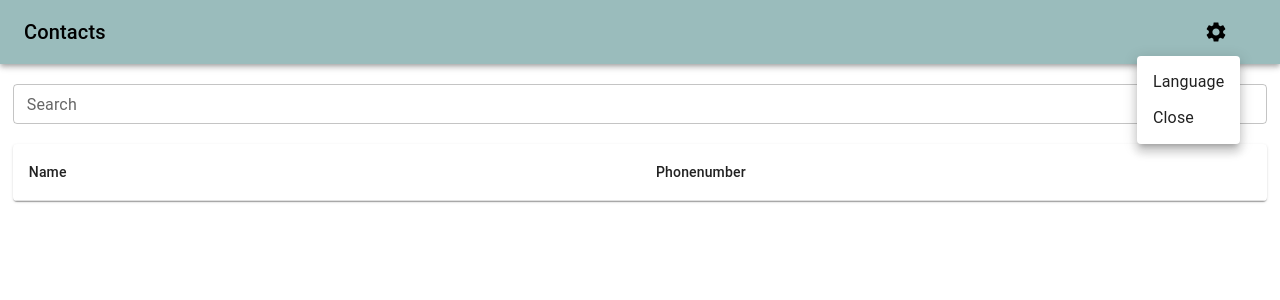
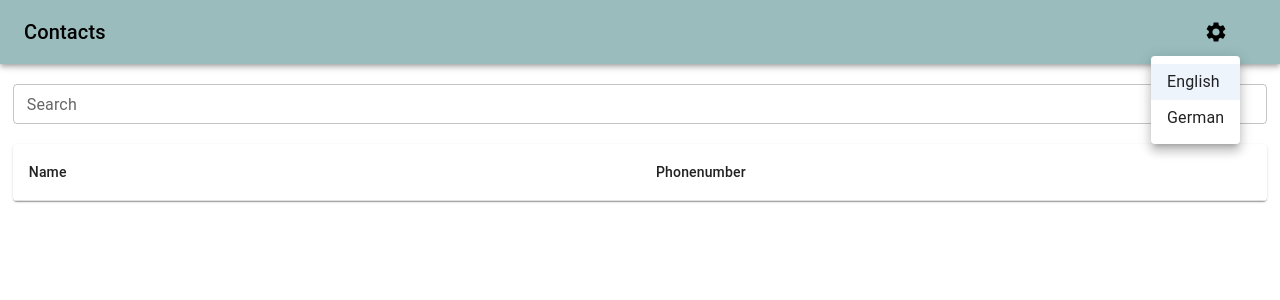
Before and after one commit to KevvKo/phonebook-app, a React (Create React App) app in the folder client/: page / in a window 1280 px wide. Both pictures are taken after a click on the button "menu". Shown: the top 300 px of the page. Built offline with nearby package versions, Linux system fonts and the light colour scheme.

Commit message:
implement translation changing by settings menu

```diff
--- a/client/package.json
+++ b/client/package.json
@@ -14,6 +14,9 @@
     "@testing-library/user-event": "^12.1.10",
     "graphql": "^15.6.1",
     "i18next": "^21.3.0",
+    "i18next-browser-languagedetector": "^6.1.2",
+    "install": "^0.13.0",
+    "npm": "^8.1.0",
     "react": "^17.0.2",
     "react-dom": "^17.0.2",
     "react-i18next": "^11.12.0",
--- a/client/src/assets/tranlations/de/common.json
+++ b/client/src/assets/tranlations/de/common.json
@@ -1,8 +1,8 @@
 {
     "appHeader": {
-        "close": "Schließen",
         "contacts": "Kontakte",
-        "language": "Sprache"
+        "de": "Deutsch",
+        "en": "Englisch"
     },
     "phoneBookTable": {
         "phoneNumber": "Telefonnummer",
--- a/client/src/assets/tranlations/en/common.json
+++ b/client/src/assets/tranlations/en/common.json
@@ -1,8 +1,8 @@
 {
     "appHeader": {
-        "close": "Close",
         "contacts": "Contacts",
-        "language": "Language"
+        "de": "German",
+        "en": "English"
     },
     "phoneBookTable": {
         "phoneNumber": "Phonenumber",
--- a/client/src/components/SettingsMenu/SettingsMenu.js
+++ b/client/src/components/SettingsMenu/SettingsMenu.js
@@ -5,10 +5,33 @@ import Menu from '@mui/material/Menu';
 import MenuItem from '@mui/material/MenuItem';
 // Hooks
 import { useTranslation } from 'react-i18next';
+import { useState } from 'react';
+// Utilits
+import i18n from '../../scripts/i18n';
 
 export default function SettingsMenu(props) {
 
     const [ t ] = useTranslation('common');
+    const options = [
+      {
+        label:  t('appHeader.en'),
+        value: 'en'
+      },
+      {
+        label: t('appHeader.de'),
+        value: 'de'
+      }
+    ];
+
+    const [selectedIndex, setSelectedIndex] = useState(0);
+
+    const handleClick = (event, index) => {
+
+      const language = options[index].value;
+      setSelectedIndex(index);
+      i18n.changeLanguage(language);
+      props.handleClose();
+    };
 
     return (
           <Menu
@@ -23,8 +46,15 @@ export default function SettingsMenu(props) {
               'aria-labelledby': 'basic-button',
             }}
           >
-            <MenuItem onClick={props.handleClose}>{ t('appHeader.language')}</MenuItem>
-            <MenuItem onClick={props.handleClose}>{ t('appHeader.close')}</MenuItem>
+            {options.map((option, index) => (
+              <MenuItem
+                key={option.value}
+                selected={index === selectedIndex}
+                onClick={(event) => handleClick(event, index)}
+              >
+                {option.label}
+              </MenuItem>
+            ))}
           </Menu>
     );
   }
--- a/client/src/scripts/i18n.js
+++ b/client/src/scripts/i18n.js
@@ -1,5 +1,6 @@
 import i18next from 'i18next';
 import { initReactI18next } from 'react-i18next';
+import detector from "i18next-browser-languagedetector";
 import commonDe from '../assets/tranlations/de/common';
 import commonEn from '../assets/tranlations/en/common';
 
@@ -14,9 +15,10 @@ const resources = {
 
 i18next
     .use(initReactI18next)
+    .use(detector)
     .init({
         resources,
-        lng: 'en',
+        fallbackLng: "en",
         interpolation: {
             escapeValue: false
         },
```
Also changed, not shown: 1 other file (tests, documents, lock files or other folders).
